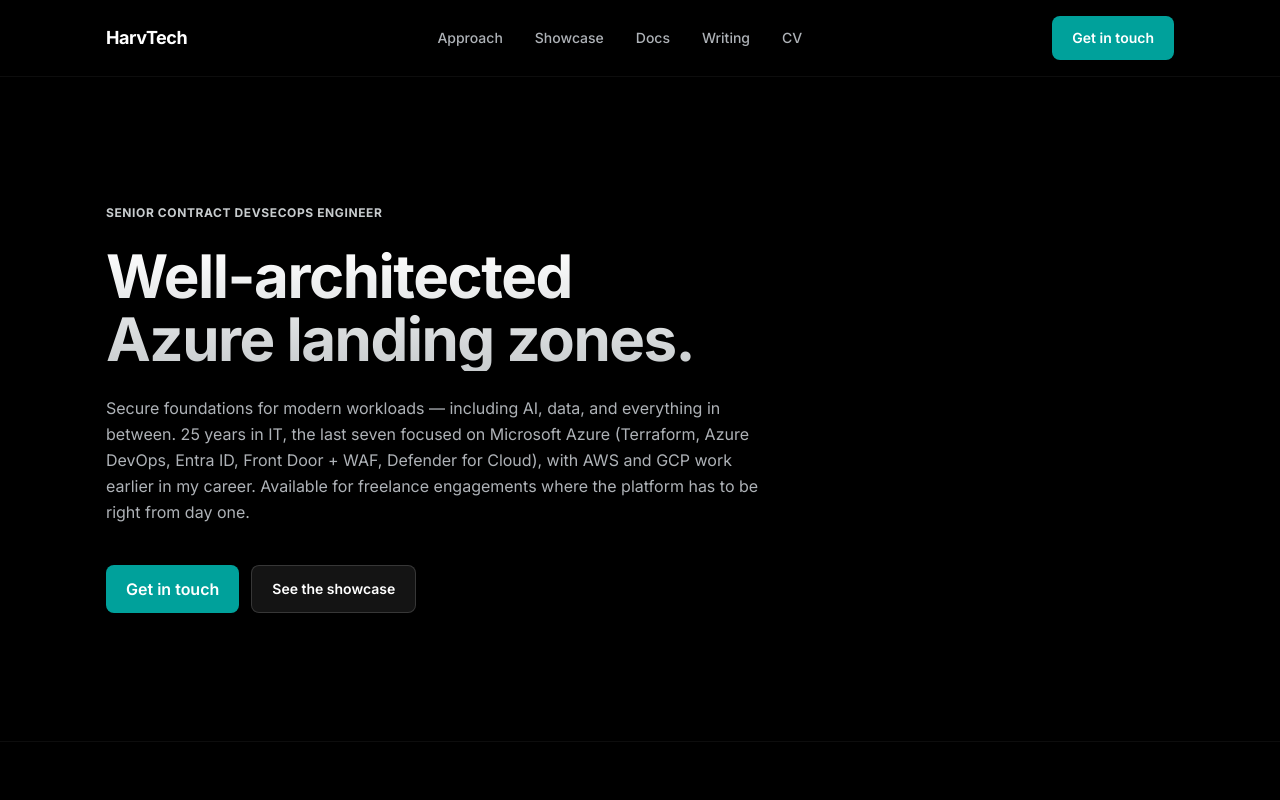
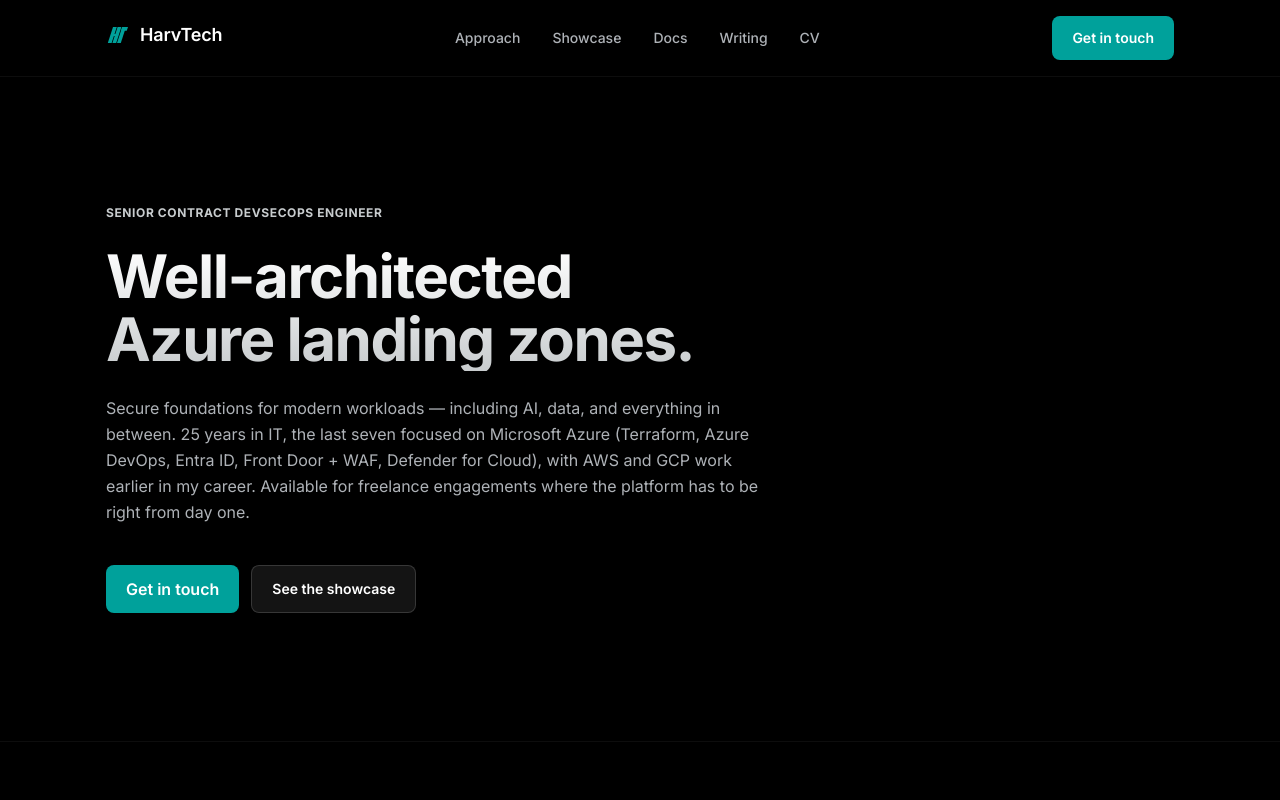
Before and after one commit to HarvtechUK/harvtech-site, an Astro site in the folder site/: page / in a window 1280 px wide. Shown: the top 800 px of the page. Built offline with nearby package versions, Linux system fonts and the light colour scheme; Astro itself is replaced by a stand-in of ours.

Commit message:
feat: add brand logo lockup (W13 icon + Space Grotesk wordmark) (#34)
Replaces the plain "HarvTech" text in the header with a proper lockup:
the W13-teal slash-motif icon (inline SVG, same geometry as favicon.svg)
beside "HarvTech" set in Space Grotesk 600 — a geometric tech-adjacent
face that's distinct from the Inter body copy without clashing with it.

- New Logo.astro component; icon inlined so fill inherits theme token
  (text-primary on hover, no extra HTTP request)
- Header.astro swapped to <Logo />; aria-label on the wrapping anchor
  covers screen readers
- Space Grotesk added via @fontsource (latin-600 only, ~13 KB woff2)
- --font-display token added to theme.css for future reuse
- BaseLayout.astro imports the single weight

Co-authored-by: Alex Harvey <169659989+HarvtechUK@users.noreply.github.com>

```diff
--- a/site/package.json
+++ b/site/package.json
@@ -17,6 +17,7 @@
   "dependencies": {
     "@astrojs/sitemap": "^3.7.2",
     "@fontsource/inter": "^5.2.8",
+    "@fontsource/space-grotesk": "^5.2.10",
     "astro": "~6.1.4"
   },
   "devDependencies": {
--- a/site/src/components/Header.astro
+++ b/site/src/components/Header.astro
@@ -1,4 +1,6 @@
 ---
+import Logo from './Logo.astro';
+
 const nav = [
   { href: '/approach', label: 'Approach' },
   { href: '/showcase', label: 'Showcase' },
@@ -12,8 +14,8 @@ const here = Astro.url.pathname;
 
 <header class="border-border-faintest sticky top-0 z-40 border-b bg-bg-1/85 backdrop-blur">
   <div class="container-page flex items-center justify-between py-4">
-    <a href="/" class="text-text-primary text-lg font-bold tracking-tight">
-      HarvTech
+    <a href="/" class="rounded-md transition hover:opacity-90" aria-label="HarvTech — home">
+      <Logo />
     </a>
 
     <nav aria-label="Primary" class="hidden gap-2 md:flex">
--- /dev/null
+++ b/site/src/components/Logo.astro
@@ -0,0 +1,52 @@
+---
+/**
+ * HarvTech brand lockup: W13-teal slash motif (same geometry as
+ * /public/favicon.svg, inlined so it can pick up currentColor on hover or
+ * theme changes) + "HarvTech" wordmark in Space Grotesk 600.
+ *
+ * Used in the site header. The favicon at /public/favicon.svg stays
+ * standalone for the browser-tab use case — duplicating the five paths
+ * here is the trade for an inline, theme-able SVG without an extra HTTP
+ * request on every page load.
+ */
+
+interface Props {
+  /** Pixel height of the icon. Wordmark scales from this. */
+  size?: number;
+  /** Optional extra classes for the outer span. */
+  class?: string;
+}
+
+const { size = 24, class: extraClass = '' } = Astro.props;
+---
+
+<span class:list={['inline-flex items-center gap-2.5', extraClass]}>
+  <svg
+    width={size}
+    height={size}
+    viewBox="0 0 24 24"
+    xmlns="http://www.w3.org/2000/svg"
+    aria-hidden="true"
+    class="text-primary flex-shrink-0"
+    fill="currentColor"
+  >
+    <path d="M7.000 4L10.800 4L5.602 20L1.802 20Z" />
+    <path d="M11.600 4L15.400 4L10.202 20L6.402 20Z" />
+    <path d="M16.200 4L20.000 4L14.802 20L11.002 20Z" />
+    <path d="M16.200 4L22.000 4L20.766 7.8L14.966 7.8Z" />
+    <path d="M6.993 11.1L11.393 11.1L10.809 12.9L6.409 12.9Z" />
+  </svg>
+  <span class="logo-wordmark text-text-primary text-lg leading-none tracking-tight">
+    HarvTech
+  </span>
+</span>
+
+<style>
+  .logo-wordmark {
+    font-family: var(--font-display);
+    font-weight: 600;
+    /* Space Grotesk runs slightly wide at default tracking; pull it in a
+       hair so the wordmark sits tight against the icon. */
+    letter-spacing: -0.01em;
+  }
+</style>
--- a/site/src/layouts/BaseLayout.astro
+++ b/site/src/layouts/BaseLayout.astro
@@ -5,6 +5,9 @@ import '@fontsource/inter/latin-400.css';
 import '@fontsource/inter/latin-500.css';
 import '@fontsource/inter/latin-600.css';
 import '@fontsource/inter/latin-700.css';
+// Display face used for the brand wordmark only (one weight — 600 — so we
+// pay for ~6 KB of woff2 rather than the full Space Grotesk family).
+import '@fontsource/space-grotesk/latin-600.css';
 import '../styles/theme.css';
 import Header from '../components/Header.astro';
 import Footer from '../components/Footer.astro';
--- a/site/src/styles/theme.css
+++ b/site/src/styles/theme.css
@@ -44,6 +44,10 @@
   /* Typography */
   --font-sans: 'Inter', system-ui, -apple-system, BlinkMacSystemFont, 'Segoe UI', sans-serif;
   --font-mono: ui-monospace, SFMono-Regular, 'SF Mono', Menlo, Consolas, monospace;
+  /* Display face for the brand wordmark only — Inter handles all body / UI
+     copy. Loaded as a single weight (600) in BaseLayout to keep the extra
+     bandwidth to one woff2. */
+  --font-display: 'Space Grotesk', 'Inter', system-ui, sans-serif;
 
   /* Breakpoints (Tailcast adds an xs) */
   --breakpoint-xs: 530px;
```
Also changed, not shown: 1 other file.
